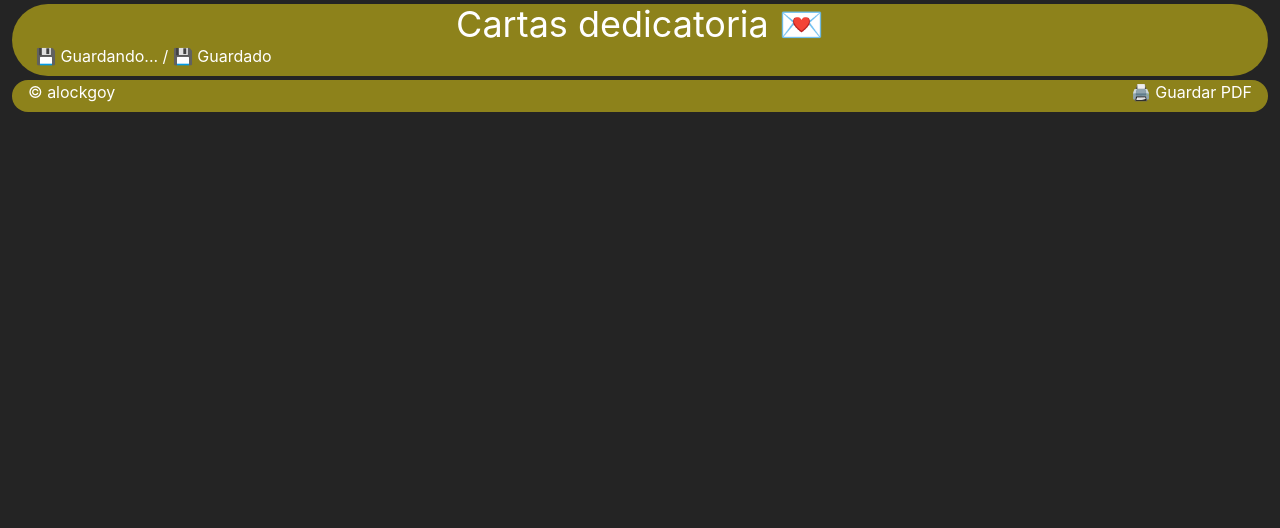
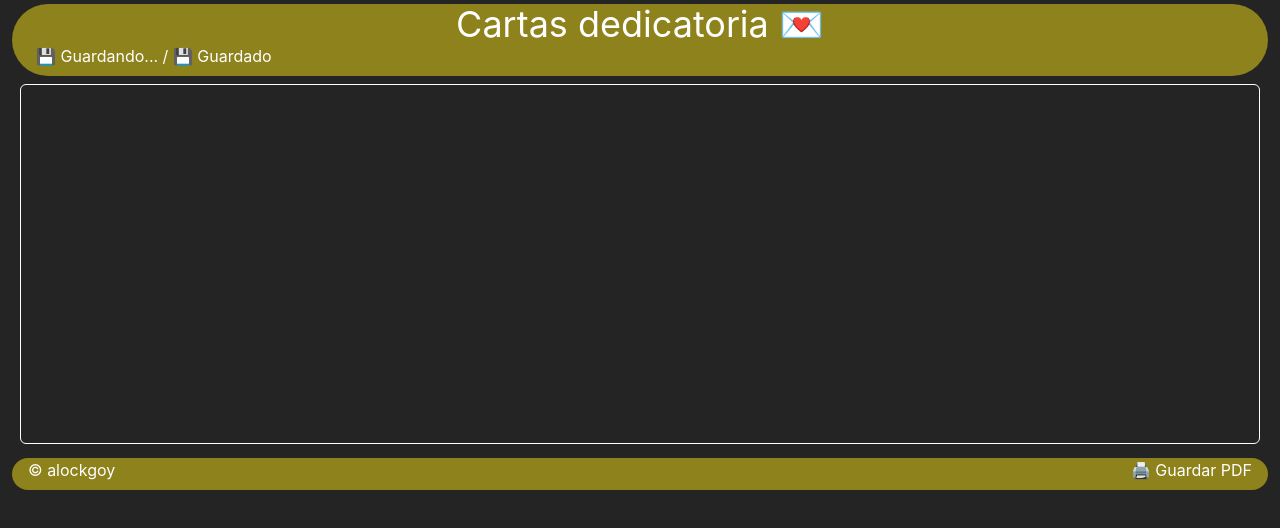
Before and after one commit to alockgoy/cartas-dedicatoria, a React (Vite) app: page / in a window 1280 px wide. Shown: the top 528 px of the page. Built offline with nearby package versions, Linux system fonts and the light colour scheme.

Commit message:
Diseñado un prototipo funcional del componente de las cartas.

```diff
--- a/src/App.tsx
+++ b/src/App.tsx
@@ -5,15 +5,17 @@ import { useState } from 'react'
 //import './App.css'
 import Header from './components/Header'; // Importar el componente de cabecera
 import Footer from './components/Footer'; // Importar el componente de pie de página
+import Letter from './components/Letter'; // Importar el componente de la carta
 
 function App() {
 
+  // Alternar texto de la cabecera entre "guardando" y "guardado"
+  const [saveStatus, setSaveStatus] = useState<'guardado' | 'guardando'>('guardado');
+
   return (
     <>
-      <Header title="Cartas" />
-      <main className="flex-grow">
-        {/** Aquí irá el Main cuando lo desarrolle */}
-      </main>
+      <Header title="Cartas" saveStatus={saveStatus} />
+      <Letter setSaveStatus={setSaveStatus} />
       <Footer />
     </>
   )
--- /dev/null
+++ b/src/components/Letter.tsx
@@ -0,0 +1,60 @@
+import React, { useEffect, useState } from "react"; // Importaciones necesarias
+
+/**
+ * Definir los estados del componente
+ *      'guardando' o 'guardado'
+ */
+interface LetterStatus {
+    setSaveStatus: (status: 'guardado' | 'guardando') => void;
+}
+
+function Letter({ setSaveStatus }: LetterStatus) {
+
+    // Comprobar si hay algo guardado en localStorage y recuperarlo
+    const [text, setText] = useState(() => {
+        return localStorage.getItem('carta') || '';
+    });
+
+    // Guardar en localStorage cada vez que cambie el texto
+    useEffect(() => {
+        setSaveStatus('guardando');
+
+        // Retraso artificial para que de tiempo a leer "guardando"
+        const timeout = setTimeout(() => {
+            localStorage.setItem('carta', text);
+            setSaveStatus('guardado');
+        }, 500);
+
+        // Evitar guardados acumulativos
+        return () => clearTimeout(timeout);
+    }, [text, setSaveStatus]);
+
+    return (
+        /**
+         * Sección principal
+         *      Elementos alineados al centro
+         *      Márgen superior de 2
+         *      Márgen inferior de 2
+         *      Márgenes laterales
+         */
+        <main className="text-center mt-2 mb-2 px-5">
+
+            {/** TextArea
+             *      Ocupa todo el ancho posible
+             *      No permite redimensionar el tamaño a mano
+             *      Bordes marcados y redondeados
+             *      El contenido del texto se guarda y recupera automáticamente del localStorage
+             */}
+            <textarea
+                className="w-full h-90 resize-none p-4 border rounded-md"
+                value={text}
+                onChange={(e) => setText(e.target.value)}
+                >
+
+            </textarea>
+        </main>
+    );
+
+}
+
+export default Letter;
```
